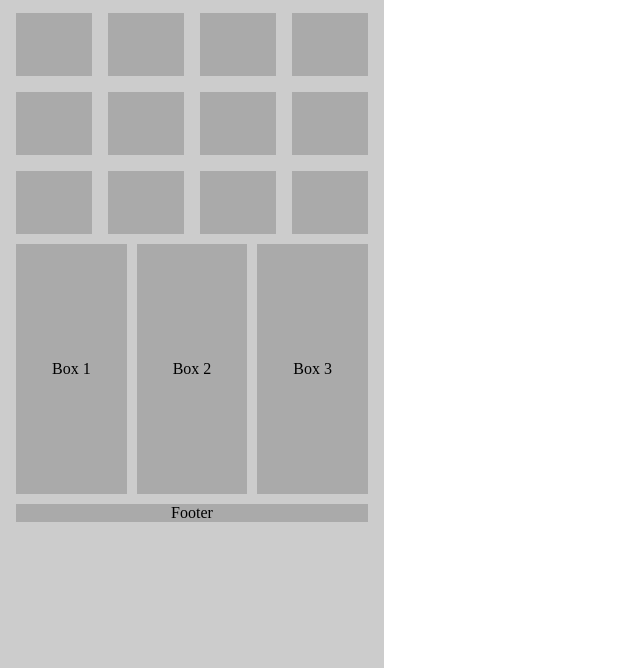
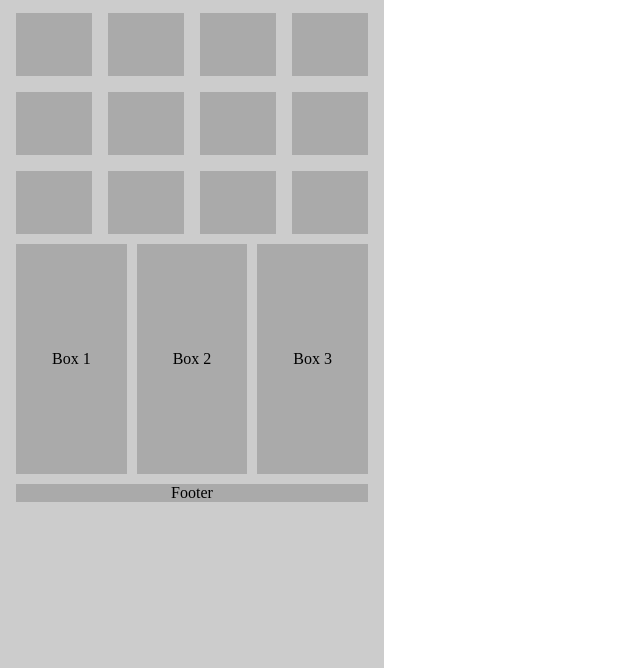
Before and after one commit to trantienloi2404/CSS-Layout, a plain HTML site: page 22127306/float.html in a window 1280 px wide. Shown: the part 132-800 px from the top of the page, without its empty margins (0-640 px from the left). Drawn offline with Linux system fonts and the light colour scheme.

Commit message:
Update float.css

```diff
--- a/22127306/float.css
+++ b/22127306/float.css
@@ -41,9 +41,9 @@ header{
     float: left;
     margin-right: 5px;
     margin-left: 5px;
-    height: 250px;
+    height: 230px;
     width: calc((100% - 20px) / 3);
-    line-height: 250px;
+    line-height: 230px;
 }
 .box:first-child {
     margin-left: 0;
```
